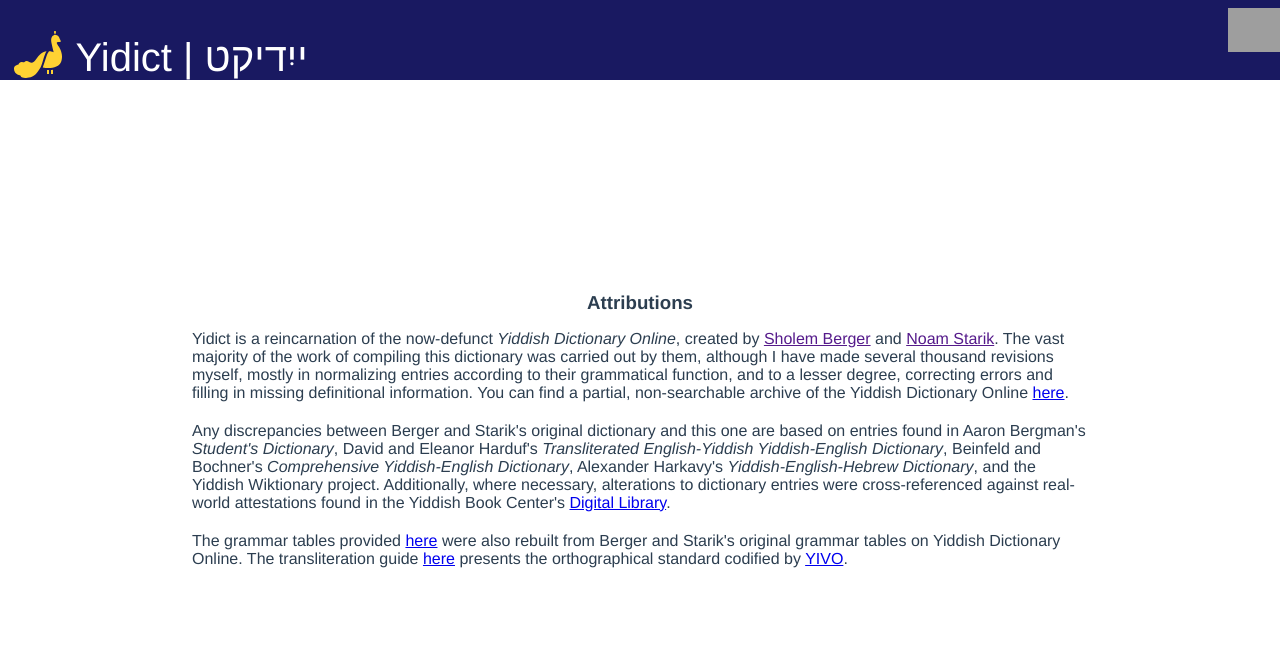
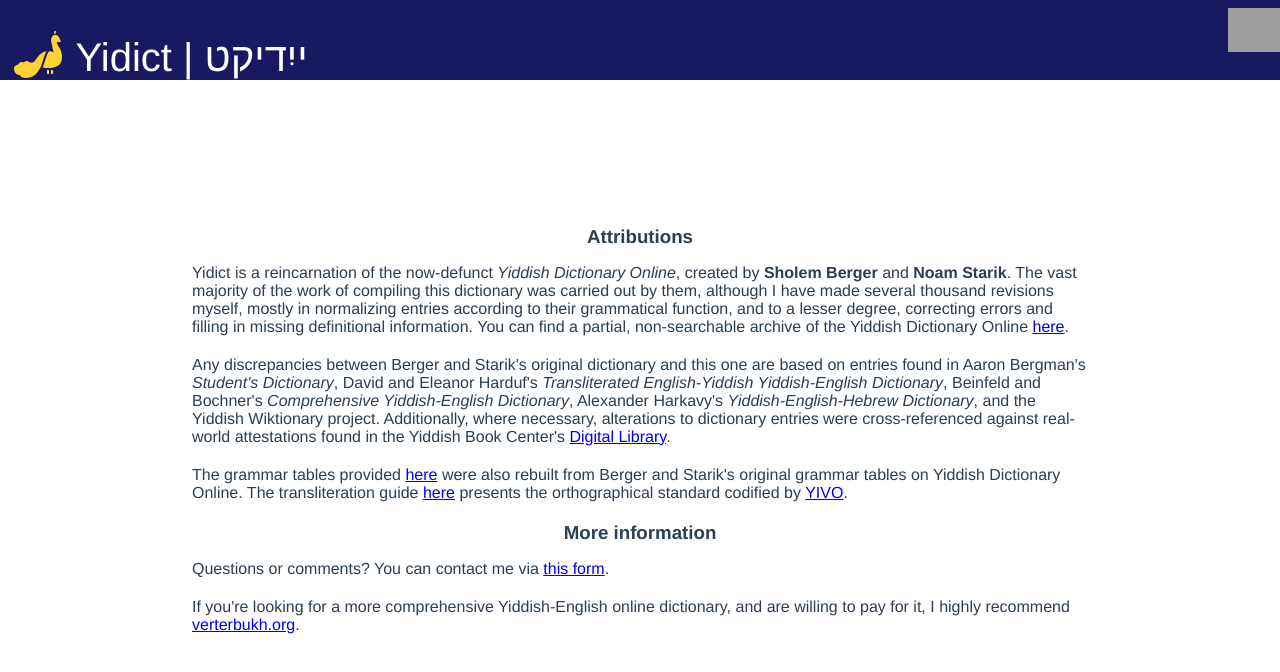
Before and after one commit to riesenfeld/Yidict, a Vue app: page /about in a window 1280 px wide. Shown: the top 672 px of the page. Built offline with nearby package versions, Linux system fonts and the light colour scheme; no server answers; grey boxes are pictures that could not be loaded.

Commit message:
AboutPage is basically finished

```diff
--- a/src/views/AboutPage.vue
+++ b/src/views/AboutPage.vue
@@ -4,11 +4,11 @@
       <h3>Attributions</h3>
       <p>
         Yidict is a reincarnation of the now-defunct <em>Yiddish Dictionary Online</em>, created by
-        <a href="">Sholem Berger</a> and <a href="">Noam Starik</a>. The vast majority of the work
-        of compiling this dictionary was carried out by them, although I have made several thousand
-        revisions myself, mostly in normalizing entries according to their grammatical function, and
-        to a lesser degree, correcting errors and filling in missing definitional information. You
-        can find a partial, non-searchable archive of the Yiddish Dictionary Online
+        <b>Sholem Berger</b> and <b>Noam Starik</b>. The vast majority of the work of compiling this
+        dictionary was carried out by them, although I have made several thousand revisions myself,
+        mostly in normalizing entries according to their grammatical function, and to a lesser
+        degree, correcting errors and filling in missing definitional information. You can find a
+        partial, non-searchable archive of the Yiddish Dictionary Online
         <a
           href="https://web.archive.org/web/20211019150353/http://www.yiddishdictionaryonline.com/"
         >
@@ -30,6 +30,18 @@
         from Berger and Starik's original grammar tables on Yiddish Dictionary Online. The
         transliteration guide <router-link to="/transliteration">here</router-link> presents the
         orthographical standard codified by <a href="https://yivo.org/Yiddish-Alphabet">YIVO</a>.
+      </p>
+    </section>
+    <section>
+      <h3>More information</h3>
+      <p>
+        Questions or comments? You can contact me via
+        <router-link to="/contact">this form</router-link>.
+      </p>
+      <p>
+        If you're looking for a more comprehensive Yiddish-English online dictionary, and are
+        willing to pay for it, I highly recommend
+        <a href="https://verterbukh.org/vb">verterbukh.org</a>.
       </p>
     </section>
   </div>
```
